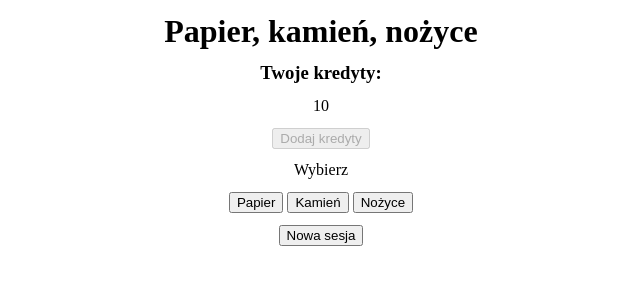
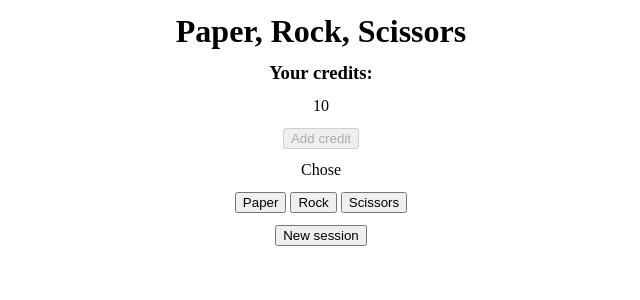
Before and after one commit to WiktorBoro/rock-paper-scissors, a Flask app: page / in a window 1280 px wide. Shown: the top 300 px of the page, without its empty margins (319-959 px from the left). Run offline with Flask 2, Linux system fonts and the light colour scheme; data comes from the database, SQL or seed files in the repository; both versions use the stored data as it was after the commit.

Commit message:
in progress 0.95

```diff
--- a/app.py
+++ b/app.py
@@ -1,4 +1,4 @@
-from flask import Flask, request, render_template, make_response
+from flask import Flask, request, render_template, make_response, jsonify
 from random import randrange
 from sqlalchemy.orm import sessionmaker
 from sqlalchemy import create_engine
@@ -7,7 +7,6 @@ from database_models import UsersDB, GameDB, create_db
 from sqlalchemy.sql import func
 from datetime import datetime, timedelta
 from flask_swagger_ui import get_swaggerui_blueprint
-
 
 r_p_s_game = Flask(__name__)
 r_p_s_game.secret_key = "lYBvDRtTtFjZ67rWf5wZ"
@@ -39,7 +38,7 @@ def game():
             db_session.query(UsersDB.credits_).filter(UsersDB.user_id == request.cookies.get(key="userID")).first()[0]
         return render_template('index.html', data={'user_cred': user_cred})
     else:
-        new_user = create_new_user()
+        new_user = create_new_user().get_json(force=True)
         user_id = new_user['User number']
         user_cred = new_user['Start credits']
         response = make_response(render_template('index.html', data={'user_cred': user_cred}))
@@ -57,17 +56,17 @@ def play_game():
     credits_after_win = 4
     game_cost = -3
     request_json = request.get_json(force=True)
-    print(request_json)
+
     user_id = request_json['user_id']
     credits_before_game = db_session.query(UsersDB.credits_).filter(UsersDB.user_id == user_id).first()[0]
 
     if credits_before_game == 0:
-        return {"Error": "Top up your credits!"}
+        return make_response(jsonify({"Error": "Top up your credits!"}), 400)
 
     credits_after_game = credits_before_game + game_cost
 
     if credits_after_game < 0:
-        return {"Error": "You don't have enough credits for the next game!"}
+        return make_response(jsonify({"Error": "You don't have enough credits for the next game!"}), 400)
 
     players_choice = request_json['players_choice']
 
@@ -80,31 +79,35 @@ def play_game():
                            game_result=game_result_and_rng_choice['result'],
                            credits_before_game=credits_before_game,
                            credits_after_game=credits_after_game)
-    return game_result_and_rng_choice \
-           | {'credits_before_game': credits_before_game} \
-           | {'credits_after_game': credits_after_game}
+    return make_response(jsonify(game_result_and_rng_choice \
+                                 | {'credits_before_game': credits_before_game} \
+                                 | {'credits_after_game': credits_after_game}), 200)
 
 
 def get_winner(players_choice):
     if request.method == 'POST':
-        option_list = ["Papier", "Kamień", "Nożyce"]
+        option_list = ["Paper", "Rock", "Scissors"]
+
+        if players_choice not in option_list:
+            return make_response(jsonify({"Error": "You can only choose \"Rock\" \"Paper\" \"Scissors\"!"}), 400)
+
         rng_choice = option_list[randrange(3)]
         result = ""
 
         if players_choice == rng_choice:
             result = "draw"
-        elif players_choice == "Papier":
-            if rng_choice == "Kamień":
+        elif players_choice == "Paper":
+            if rng_choice == "Rock":
                 result = "win"
             else:
                 result = "lose"
-        elif players_choice == "Kamień":
-            if rng_choice == "Nożyce":
+        elif players_choice == "Rock":
+            if rng_choice == "Scissors":
                 result = "win"
             else:
                 result = "lose"
-        elif players_choice == "Nożyce":
-            if rng_choice == "Papier":
+        elif players_choice == "Scissors":
+            if rng_choice == "Paper":
                 result = "win"
             else:
                 result = "lose"
@@ -127,7 +130,10 @@ def save_game_result_to_db(user_id, game_result, credits_before_game, credits_af
 def get_user_list():
     user_dict = {f"User {user}": {"id": user, "credits": cred}
                  for user, cred in db_session.query(UsersDB.user_id, UsersDB.credits_).all()}
-    return user_dict
+    if user_dict:
+        return user_dict
+    else:
+        return make_response(jsonify({"Error": "No users in database!"}), 400)
 
 
 @r_p_s_game.route('/api/create-new-user', methods=['POST'])
@@ -143,13 +149,11 @@ def create_new_user():
                        credits_=start_credits)
     db_session.add(add_user)
     db_session.commit()
-    return {"User number": new_user, "Start credits": start_credits}
+    return make_response(jsonify({"User number": new_user, "Start credits": start_credits}), 200)
 
 
-@r_p_s_game.route('/api/get-result-from-day', methods=['GET'])
-def get_result_from_day():
-    date = request.get_json(force=True)['date']
-
+@r_p_s_game.route('/api/get-result-from-day/<path:date>', methods=['GET'])
+def get_result_from_day(date):
     timedelta_ = timedelta(days=1)
     date = datetime.strptime(date, '%Y-%m-%d')
 
@@ -164,7 +168,10 @@ def get_result_from_day():
                                            GameDB.credits_before_game,
                                            GameDB.game_time).filter(date < GameDB.game_time,
                                                                     date + timedelta_ > GameDB.game_time).all()}
-    return result_from_day
+    if result_from_day:
+        return make_response(jsonify(result_from_day), 400)
+    else:
+        return make_response(jsonify({"Error": "There were no games that day!"}), 400)
 
 
 @r_p_s_game.route('/api/add-credits-to-user', methods=['POST'])
@@ -174,9 +181,9 @@ def add_credits_to_user():
     if db_session.query(UsersDB.credits_).filter(UsersDB.user_id == user_id).first()[0] == 0:
         db_session.query(UsersDB).filter(UsersDB.user_id == user_id).update({'credits_': 10})
         db_session.commit()
-        return {"Message": "Success!", "User id": user_id, "Credits": 10}
+        return make_response(jsonify({"Message": "Success!", "User id": user_id, "Credits": 10}), 200)
     else:
-        return {"Error": "Only 0 credits users can add new credits!"}
+        return make_response(jsonify({"Error": "Only 0 credits users can add new credits!"}), 400)
 
 
 r_p_s_game.run(debug=True)
--- a/static/js/main.js
+++ b/static/js/main.js
@@ -18,6 +18,7 @@ function addCredits(){
         "user_id": player_id,
     }),
     success:  (result)  =>{
+
         document.getElementById('credits').innerHTML = result['Credits'];
         document.getElementById('addCredits').disabled = true;
     },
@@ -46,6 +47,7 @@ function starGame(players_choice) {
         "players_choice":players_choice
     }),
     success:  (result)  =>{
+
     if ("Error" in result){
         document.getElementById('comment').innerHTML = result['Error']
     }
@@ -56,10 +58,10 @@ function starGame(players_choice) {
         if (result['credits_after_game']==0) document.getElementById('addCredits').disabled = false;
         if (result['result'] == "win") {
             document.getElementById('credits').innerHTML = credits + credits_after_win
-            document.getElementById('comment').innerHTML = "Wygrałeś! Otrzymujesz 4 kredyty"
+            document.getElementById('comment').innerHTML = "You win! You get 4 credits"
             }
-        else if (result['result'] == "lose") document.getElementById('comment').innerHTML = "Przegrałeś!"
-        else if (result['result'] == "draw") document.getElementById('comment').innerHTML = "Remis!"
+        else if (result['result'] == "lose") document.getElementById('comment').innerHTML = "You lost!"
+        else if (result['result'] == "draw") document.getElementById('comment').innerHTML = "Draw!"
         }
     },
     error: (data)  =>{
--- a/templates/index.html
+++ b/templates/index.html
@@ -5,20 +5,20 @@
 <link href="{{url_for('static', filename='css/main.css')}}" rel="stylesheet" type="text/css">
 </head>
 <body>
-<h1>Papier, kamień, nożyce</h1>
-    <h3>Twoje kredyty:</h3>
+<h1>Paper, Rock, Scissors</h1>
+    <h3>Your credits:</h3>
     <div id="credits">{{data.user_cred}}</div>
-    <div><button type="button" onclick="addCredits()" id="addCredits" disabled>Dodaj kredyty</button></div>
-    <div>Wybierz</div>
+    <div><button type="button" onclick="addCredits()" id="addCredits" disabled>Add credit</button></div>
+    <div>Chose</div>
     <div>
-        <button type="button" onclick="starGame(this.innerHTML)">Papier</button>
-        <button type="button" onclick="starGame(this.innerHTML)">Kamień</button>
-        <button type="button" onclick="starGame(this.innerHTML)">Nożyce</button>
+        <button type="button" onclick="starGame(this.innerHTML)">Paper</button>
+        <button type="button" onclick="starGame(this.innerHTML)">Rock</button>
+        <button type="button" onclick="starGame(this.innerHTML)">Scissors</button>
     </div>
-    <div hidden id="rng_choice">Komputer wybrał</div>
+    <div hidden id="rng_choice">The computer chose</div>
     <div id="rng_result"></div>
     <div id="comment"></div>
-    <div><button type="button" onclick="newSession()">Nowa sesja</button></div>
+    <div><button type="button" onclick="newSession()">New session</button></div>
 <script src="{{url_for('static', filename='js/main.js')}}"></script>
 <script src="https://code.jquery.com/jquery-3.6.0.js"></script>
 </body>
```
Also changed, not shown: static/swagger.json (+77 -41 lines), RPS_DB.sqlite.
